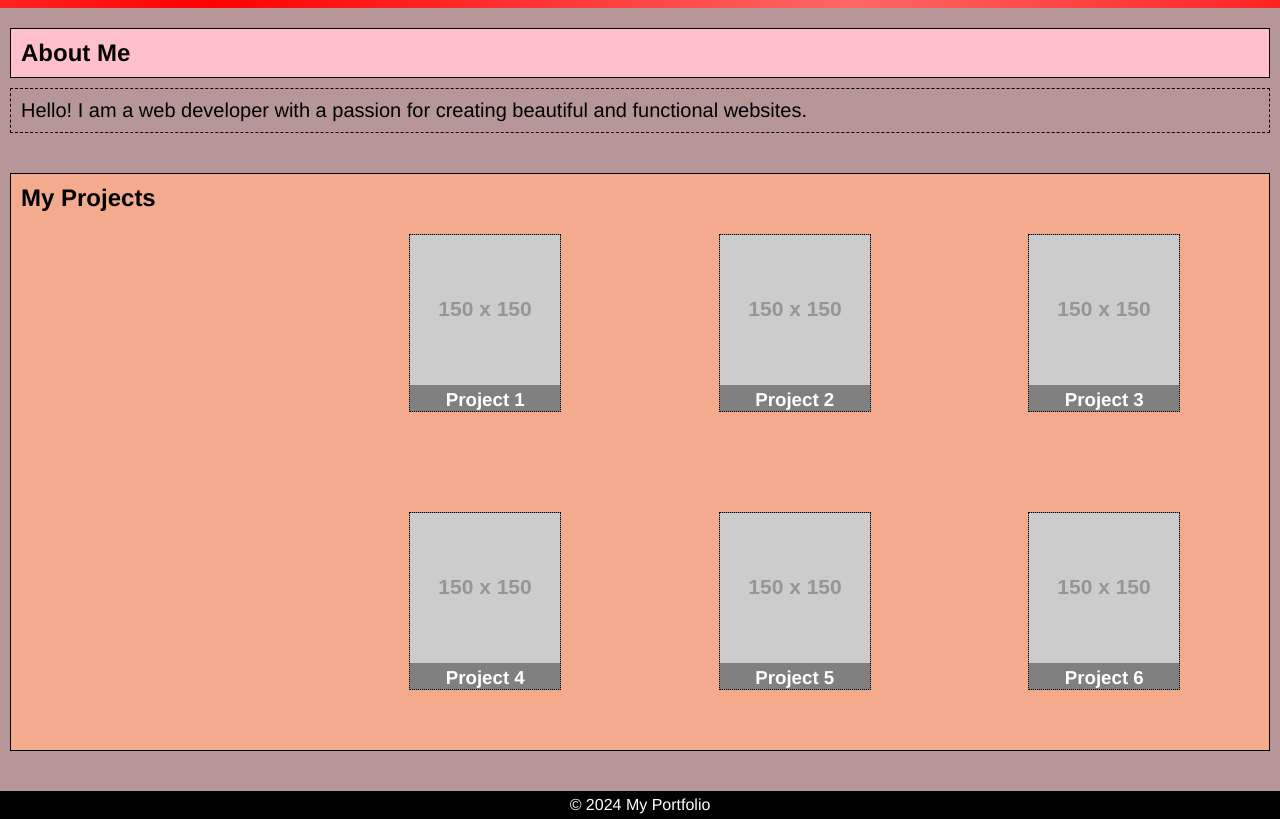
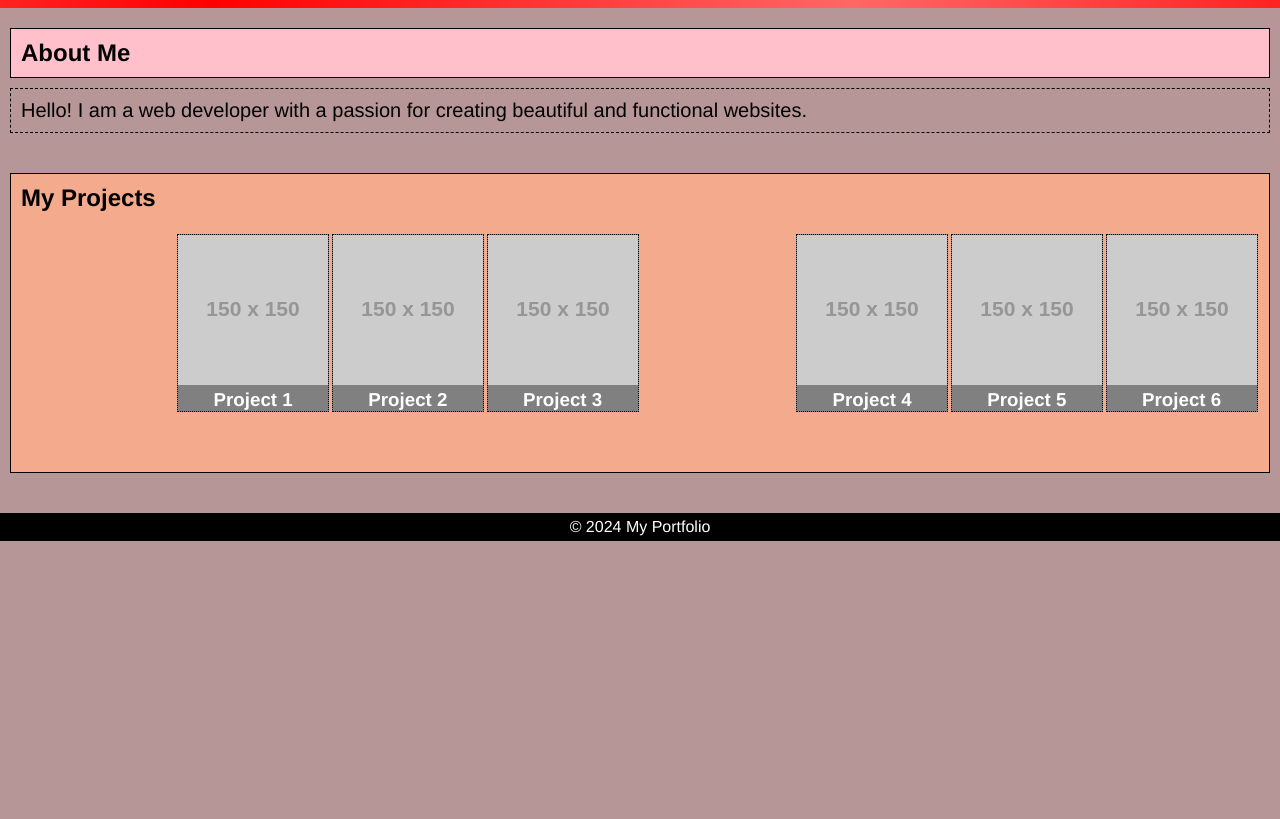
Before and after one commit to KarimZakzouk/Website2.github.io, a plain HTML site: page index.html in a window 1280 px wide. Shown: the part 97-916 px from the top of the page. After the commit the page ends 800 px from the top, so only its background shows below. Drawn offline with Linux system fonts and the light colour scheme; placeholder pictures from the web are drawn by us.

Commit message:
updates4

```diff
--- a/index.css
+++ b/index.css
@@ -74,7 +74,7 @@ a:hover{
     padding: 10px;
     background-color: rgb(244, 170, 141);
     display: grid;
-    grid-template-columns: repeat(4,minmax(150px, 1fr));
+    grid-template-columns: repeat(auto-fit,minmax(150px, 1fr));
     color: black;
     border: 1px solid black;
     transition: 300ms ease-in-out;
@@ -98,6 +98,6 @@ footer {
     background-color: black;
     color: white;
     padding: 5px 0;
+    text-align: center;
     width: 100%;
-    text-align: center;
 }
```
